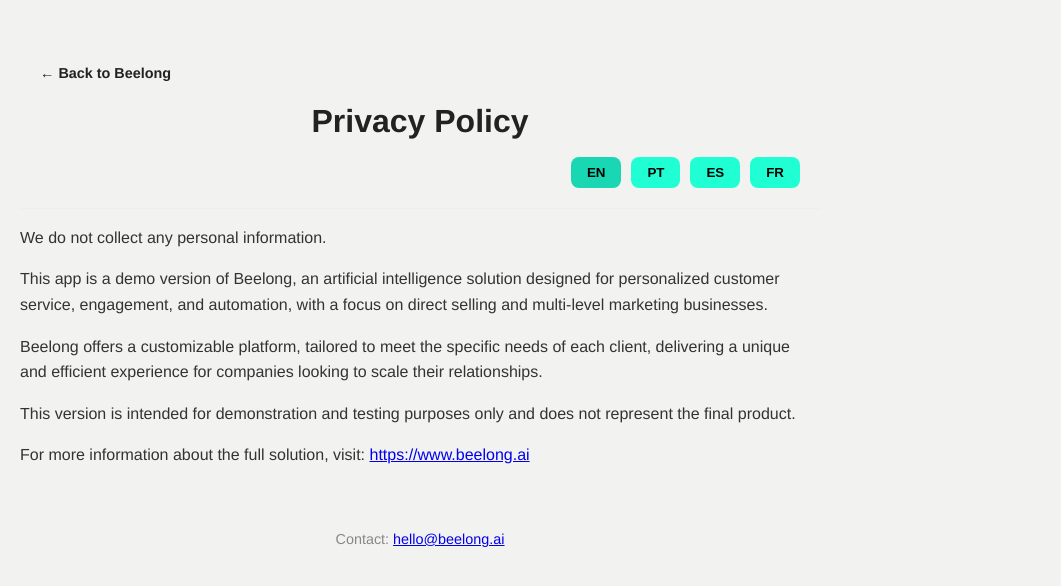
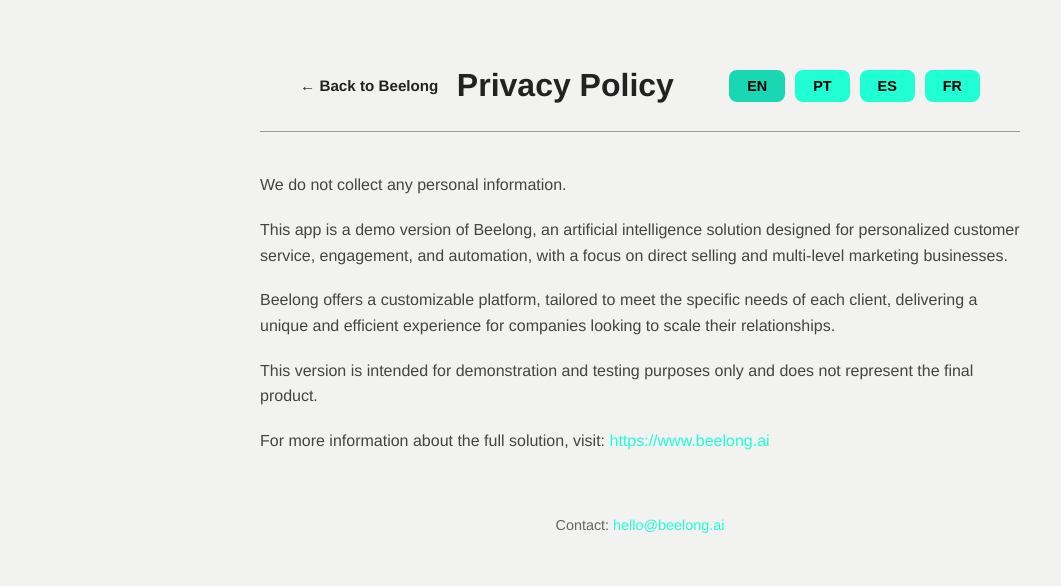
Before and after one commit to beelonglabs/privacy-policy, a plain HTML site: page index.html in a window 1280 px wide. Shown: the whole page, without its empty margins (0-1061 px from the left). Drawn offline with Linux system fonts and the light colour scheme.

Commit message:
Update index.html

```diff
--- a/index.html
+++ b/index.html
@@ -6,44 +6,56 @@
   <title>Privacy Policy - Beelong</title>
   <link rel="icon" href="https://media.licdn.com/dms/image/v2/D4D0BAQHgItTL9LyFgw/company-logo_200_200/company-logo_200_200/0/1728996469468/beelonghub_logo?e=2147483647&v=beta&t=Cf4QzisJtJZylwuRJzgYgVtZcvedSaMGGRFOpa9rNws" />
   <style>
+    /* Reset básico para margin e box-sizing */
+    *, *::before, *::after {
+      box-sizing: border-box;
+    }
+
     body {
-      font-family: 'Helvetica Neue', sans-serif;
+      font-family: 'Helvetica Neue', Arial, sans-serif;
       background-color: #F2F2F0;
-      color: #333;
+      color: #333333;
       margin: 0;
       padding: 40px 20px;
+      max-width: 800px;
+      margin-left: auto;
+      margin-right: auto;
       line-height: 1.6;
-      max-width: 800px;
+      font-size: 16px;
     }
 
     header {
       width: 100%;
       background-color: #F2F2F0;
-      padding: 20px;
-      box-sizing: border-box;
+      border-bottom: 1px solid #999999;
+      padding: 20px 40px;
       display: flex;
       justify-content: space-between;
       align-items: center;
       flex-wrap: wrap;
-      border-bottom: 1px solid #eee;
       position: relative;
       z-index: 10;
     }
 
     .back-link a {
       text-decoration: none;
-      color: #222;
-      font-size: 0.9rem;
+      color: #222222;
+      font-size: 0.95rem;
       font-weight: 600;
+      transition: color 0.3s ease;
+    }
+    .back-link a:hover {
+      color: #20ffd4;
     }
 
     h1 {
       font-size: 2rem;
-      margin: 10px 0;
-      flex: 1 1 100%;
+      margin: 0;
+      flex: 1 1 auto;
       text-align: center;
-      color: #222;
+      color: #222222;
       font-weight: 700;
+      user-select: none;
     }
 
     .lang-switch {
@@ -51,19 +63,21 @@
       gap: 10px;
       justify-content: flex-end;
       flex: 1 1 auto;
+      min-width: 160px;
     }
 
     .lang-btn {
       background-color: #20ffd4;
       border: none;
       border-radius: 8px;
-      padding: 8px 16px;
+      padding: 8px 18px;
       cursor: pointer;
-      color: #000;
-      font-weight: bold;
+      color: #000000;
+      font-weight: 700;
+      font-size: 0.9rem;
       transition: background-color 0.3s ease;
+      user-select: none;
     }
-
     .lang-btn:hover,
     .lang-btn.active {
       background-color: #1ad7b3;
@@ -71,36 +85,64 @@
 
     section {
       display: none;
+      margin-top: 40px;
+      font-size: 1rem;
+      color: #444444;
     }
 
     section.active {
       display: block;
     }
 
+    section p {
+      margin-bottom: 1.2em;
+    }
+
+    a {
+      color: #20ffd4;
+      text-decoration: none;
+      transition: color 0.3s ease;
+    }
+    a:hover {
+      color: #1ad7b3;
+      text-decoration: underline;
+    }
+
     footer {
       text-align: center;
       margin-top: 60px;
       font-size: 0.9rem;
-      color: #888;
+      color: #666666;
+      user-select: none;
     }
 
+    /* Responsivo */
     @media (max-width: 600px) {
       header {
+        padding: 20px;
         flex-direction: column;
         align-items: flex-start;
       }
 
       h1 {
+        text-align: left;
         font-size: 1.5rem;
-        text-align: left;
+        margin: 15px 0;
         flex: unset;
         width: 100%;
-        margin-bottom: 10px;
       }
 
       .lang-switch {
         justify-content: flex-start;
-        margin-top: 10px;
+        min-width: auto;
+        width: 100%;
+        gap: 8px;
+      }
+
+      .lang-btn {
+        flex: 1;
+        padding: 10px 0;
+        font-size: 1rem;
       }
     }
   </style>
@@ -108,7 +150,7 @@
 <body>
   <header>
     <div class="back-link">
-      <a href="https://www.beelong.ai" target="_blank">← Back to Beelong</a>
+      <a href="https://www.beelong.ai" target="_blank" rel="noopener noreferrer">← Back to Beelong</a>
     </div>
     <h1>Privacy Policy</h1>
     <div class="lang-switch">
@@ -124,7 +166,7 @@
     <p>This app is a demo version of Beelong, an artificial intelligence solution designed for personalized customer service, engagement, and automation, with a focus on direct selling and multi-level marketing businesses.</p>
     <p>Beelong offers a customizable platform, tailored to meet the specific needs of each client, delivering a unique and efficient experience for companies looking to scale their relationships.</p>
     <p>This version is intended for demonstration and testing purposes only and does not represent the final product.</p>
-    <p>For more information about the full solution, visit: <a href="https://www.beelong.ai" target="_blank">https://www.beelong.ai</a></p>
+    <p>For more information about the full solution, visit: <a href="https://www.beelong.ai" target="_blank" rel="noopener noreferrer">https://www.beelong.ai</a></p>
   </section>
 
   <section id="pt">
@@ -132,7 +174,7 @@
     <p>Este aplicativo é uma versão demo do Beelong, uma solução de inteligência artificial desenvolvida para atendimento ao cliente personalizado, engajamento e automação, com foco em empresas de vendas diretas e marketing multinível.</p>
     <p>O Beelong oferece uma plataforma personalizável, adaptada às necessidades específicas de cada cliente, proporcionando uma experiência única e eficiente para empresas que desejam escalar seus relacionamentos.</p>
     <p>Esta versão é destinada exclusivamente para fins de demonstração e testes, e não representa o produto final.</p>
-    <p>Para mais informações sobre a solução completa, acesse: <a href="https://www.beelong.ai" target="_blank">https://www.beelong.ai</a></p>
+    <p>Para mais informações sobre a solução completa, acesse: <a href="https://www.beelong.ai" target="_blank" rel="noopener noreferrer">https://www.beelong.ai</a></p>
   </section>
 
   <section id="es">
@@ -140,7 +182,7 @@
     <p>Esta aplicación es una versión de demostración de Beelong, una solución de inteligencia artificial diseñada para atención al cliente personalizada, compromiso y automatización, centrada en empresas de venta directa y marketing multinivel.</p>
     <p>Beelong ofrece una plataforma personalizable, adaptada a las necesidades específicas de cada cliente, brindando una experiencia única y eficiente para empresas que buscan escalar sus relaciones.</p>
     <p>Esta versión está destinada exclusivamente a fines de demostración y prueba, y no representa el producto final.</p>
-    <p>Para más información sobre la solución completa, visita: <a href="https://www.beelong.ai" target="_blank">https://www.beelong.ai</a></p>
+    <p>Para más información sobre la solución completa, visita: <a href="https://www.beelong.ai" target="_blank" rel="noopener noreferrer">https://www.beelong.ai</a></p>
   </section>
 
   <section id="fr">
@@ -148,7 +190,7 @@
     <p>Cette application est une version de démonstration de Beelong, une solution d'intelligence artificielle conçue pour un service client personnalisé, l'engagement et l'automatisation, avec un accent sur la vente directe et le marketing multiniveau.</p>
     <p>Beelong propose une plateforme personnalisable, adaptée aux besoins spécifiques de chaque client, offrant une expérience unique et efficace aux entreprises souhaitant développer leurs relations.</p>
     <p>Cette version est destinée uniquement à des fins de démonstration et de test, et ne représente pas le produit final.</p>
-    <p>Pour plus d'informations sur la solution complète, visitez : <a href="https://www.beelong.ai" target="_blank">https://www.beelong.ai</a></p>
+    <p>Pour plus d'informations sur la solution complète, visitez : <a href="https://www.beelong.ai" target="_blank" rel="noopener noreferrer">https://www.beelong.ai</a></p>
   </section>
 
   <footer>
```
